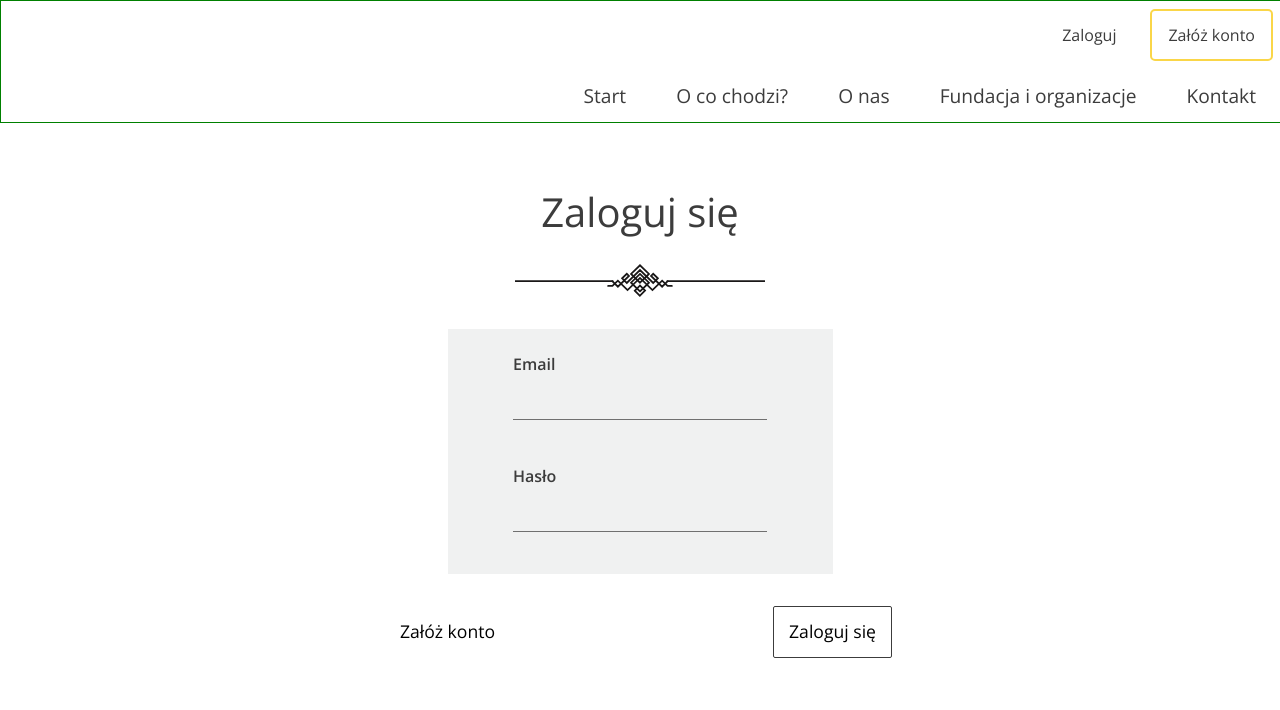
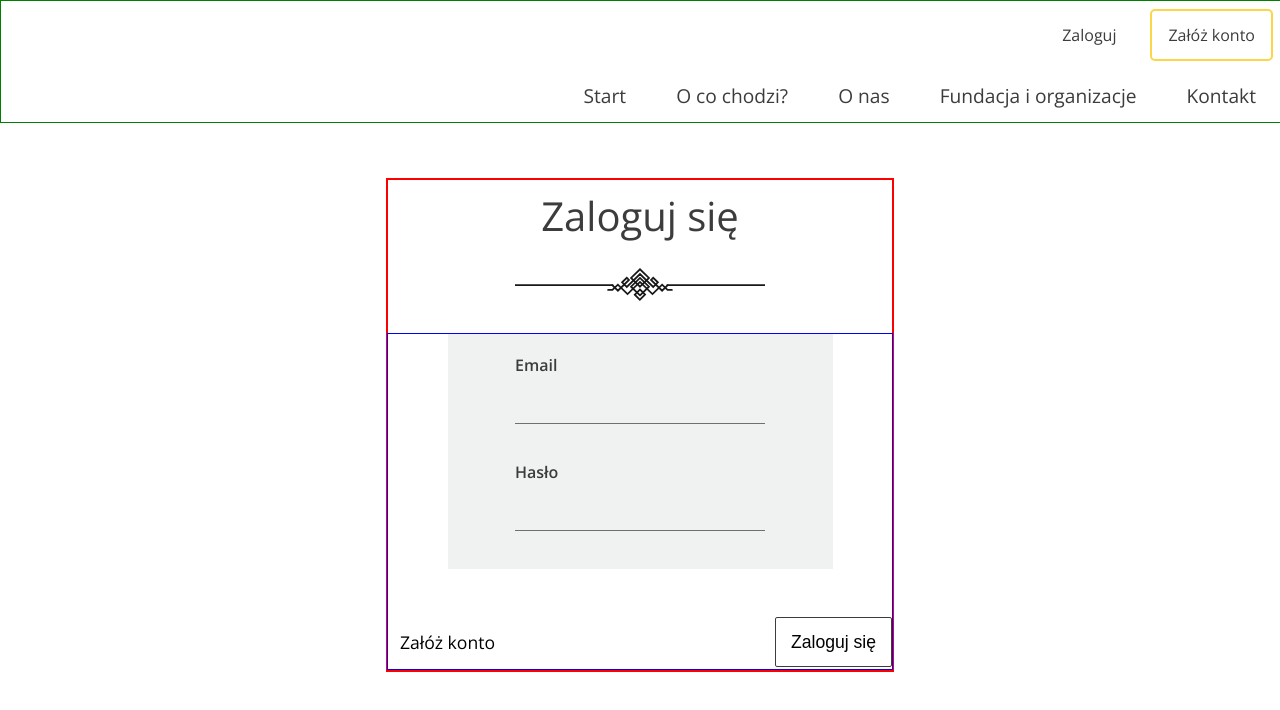
Before and after one commit to MartaSolo/oddaj-rzeczy, a React (Create React App) app: page /login in a window 1280 px wide. Shown: the top 710 px of the page. Built offline with nearby package versions, Linux system fonts and the light colour scheme.

Commit message:
edited logInForm, added attrubites, validation, states, styling for errors

```diff
--- a/src/components/atoms/AuthLink/AuthLink.scss
+++ b/src/components/atoms/AuthLink/AuthLink.scss
@@ -20,8 +20,7 @@
   }
 }
 
-.login__button-register,
-.login__button-login {
+.login__button-register {
   display: flex;
   justify-content: center;
   align-items: center;
@@ -31,17 +30,6 @@
   border: 1px solid $colorFontPrimary;
   font-size: 1.1rem;
   color: $colorFontSecondary;
-}
-.login__button-login {
-  background-color: $colorAccent;
-  @include mediumScreen {
-    background-color: transparent;
-    &:hover {
-      box-shadow: 8px 8px 17px -11px $colorFontPrimary;
-    }
-  }
-}
-.login__button-register {
   @include mediumScreen {
     border: 1px solid $colorBackgroundPrimary;
   }
--- a/src/components/atoms/Decoration/Decoration.scss
+++ b/src/components/atoms/Decoration/Decoration.scss
@@ -14,14 +14,14 @@
   width: 250px;
 }
 
-.steps__decoration,
-.login__content-decoration {
+.steps__decoration {
   margin-bottom: 2rem;
 }
 
 .about__text-decoration,
 .organizations__content-decoration,
-.contact__text-decoration {
+.contact__text-decoration,
+.login__content-decoration {
   margin-bottom: 1rem;
 }
 
@@ -30,3 +30,9 @@
     margin-bottom: 2rem;
   }
 }
+
+.login__content-decoration {
+  @include mediumScreen {
+    margin-bottom: 2rem;
+  }
+}
--- a/src/components/molecules/LogInForm/LogInForm.js
+++ b/src/components/molecules/LogInForm/LogInForm.js
@@ -1,31 +1,115 @@
+import { useState } from "react";
+import AuthLink from "../../atoms/AuthLink";
+import regexEmail from "../../../utils/regexEmail";
 import "./LogInForm.scss";
 
 const LogInForm = () => {
+  const [logInForm, setLogInForm] = useState({ email: "", password: "" });
+  // console.log("logInForm", logInForm);
+  const [logInFormError, setLogInFormError] = useState({
+    email: "",
+    password: "",
+  });
+  // console.log("logInFormError", logInFormError);
+
+  const handleChange = (e) => {
+    const { name, value } = e.target;
+    setLogInForm((prev) => {
+      return {
+        ...prev,
+        [name]: value,
+      };
+    });
+  };
+
+  const logInFormValidation = () => {
+    let isValid = true;
+
+    if (logInForm.email.length === 0 || !regexEmail.test(logInForm.email)) {
+      setLogInFormError((prev) => {
+        return { ...prev, email: "Podany email jest nieprawidłowy!" };
+      });
+      isValid = false;
+    }
+    if (logInForm.password.length < 6) {
+      setLogInFormError((prev) => {
+        return {
+          ...prev,
+          password: "Podane hasło jest za krótkie!",
+        };
+      });
+      isValid = false;
+    }
+    return isValid;
+  };
+
+  const handleSubmit = (e) => {
+    e.preventDefault();
+    const isValid = logInFormValidation();
+    if (isValid) {
+      // send data to API
+      setLogInForm({ email: "", password: "" });
+      setLogInFormError({ email: "", password: "" });
+    }
+  };
+
   return (
-    <form className="login__content-form">
-      <div className="contact__form-inputs">
-        <div className="contact__form-input">
+    <form className="login__content-form" onSubmit={handleSubmit}>
+      <div className="login__form-inputs">
+        <div className="login__form-input">
           <label className="login__input-label" htmlFor="email">
             Email
           </label>
           <input
-            className="login__input-input"
+            className={
+              logInFormError.email
+                ? "login__input-input error"
+                : "login__input-input"
+            }
             type="email"
             id="email"
             name="email"
+            autoComplete="username"
+            value={logInForm.email}
+            onChange={handleChange}
           ></input>
+          {logInFormError.email && (
+            <span className="login__error-email">{logInFormError.email}</span>
+          )}
         </div>
-        <div className="contact__form-input">
+        <div className="login__form-input">
           <label className="login__input-label" htmlFor="password">
             Hasło
           </label>
           <input
-            className="login__input-input"
+            className={
+              logInFormError.password
+                ? "login__input-input error"
+                : "login__input-input"
+            }
             type="password"
-            id="password"
+            id="current-password"
             name="password"
+            autoComplete="current-password"
+            value={logInForm.password}
+            onChange={handleChange}
           ></input>
+          {logInFormError.password && (
+            <span className="login__error-password">
+              {logInFormError.password}
+            </span>
+          )}
         </div>
+      </div>
+      <div className="login__form-buttons">
+        <AuthLink
+          to="/register"
+          className="login__button-register"
+          text="Załóż konto"
+        />
+        <button className="login__button-login" type="submit">
+          Zaloguj się
+        </button>
       </div>
     </form>
   );
--- a/src/components/molecules/LogInForm/LogInForm.scss
+++ b/src/components/molecules/LogInForm/LogInForm.scss
@@ -1,29 +1,35 @@
 @import "../../../scss/settings/colors";
+@import "../../../scss/settings/mixins";
 
 .login__content-form {
+  border: 1px solid blue;
+  width: 100%;
+  display: flex;
+  flex-direction: column;
+  justify-content: center;
+  align-items: center;
+  .login__form-inputs {
     background-color: $colorFormBackground;
-  // border: 1px solid blue;
     width: 100%;
     max-width: 385px;
-  height: 245px;
+    height: 235px;
     display: flex;
+    flex-direction: column;
     justify-content: center;
     align-items: center;
-  .contact__form-inputs {
-    width: 254px;
-    .contact__form-input {
-      margin-bottom: 1rem;
-      &:first-child {
-        margin-bottom: 3rem;
   }
+}
+
+.login__form-input {
+  width: 250px;
   .login__input-label {
     display: block;
-        width: 100%;
     font-size: 1rem;
     font-weight: 600;
     margin-bottom: 2rem;
   }
   .login__input-input {
+    font-size: 1rem;
     padding: 0;
     display: block;
     width: 100%;
@@ -31,10 +37,76 @@
     background-color: $colorFormBackground;
     border-bottom: 1px solid $colorPagination;
     outline: none;
+    margin-bottom: 1rem;
+    &:focus {
+      border-bottom: 1px solid $colorAccent;
+    }
+  }
+  &:first-child {
+    .login__input-input {
+      margin-bottom: 2.5rem;
+    }
+  }
+}
+
+.login__form-input {
+  .login__input-input.error {
+    border-bottom: 1px solid $colorError;
+    margin-bottom: 0rem;
     &:focus {
       border-bottom: 1px solid $colorAccent;
     }
   }
 }
+
+.login__error-email,
+.login__error-password {
+  display: block;
+  color: $colorError;
+  font-size: 0.9rem;
+}
+
+.login__error-email {
+  margin-bottom: 1.6rem;
+}
+
+// Buttons
+.login__form-buttons {
+  margin-top: 1rem;
+  width: 100%;
+  display: flex;
+  justify-content: space-between;
+  @include mediumScreen {
+    margin-top: 3rem;
+  }
+  .login__button-register,
+  .login__button-login {
+    display: flex;
+    justify-content: center;
+    align-items: center;
+    width: 117px;
+    height: 50px;
+    border-radius: 2px;
+    border: 1px solid $colorFontPrimary;
+    font-size: 1.1rem;
+    color: $colorFontSecondary;
+  }
+  .login__button-login {
+    cursor: pointer;
+    background-color: $colorAccent;
+    @include mediumScreen {
+      background-color: transparent;
+      &:hover {
+        box-shadow: 8px 8px 17px -11px $colorFontPrimary;
       }
     }
+  }
+  .login__button-register {
+    @include mediumScreen {
+      border: 1px solid $colorBackgroundPrimary;
+      &:hover {
+        border: 1px solid $colorPaginationHover;
+      }
+    }
+  }
+}
--- a/src/components/pages/LogIn/LogIn.js
+++ b/src/components/pages/LogIn/LogIn.js
@@ -1,5 +1,4 @@
 import Decoration from "../../atoms/Decoration";
-import AuthLink from "../../atoms/AuthLink";
 import Header from "../../organisms/Header";
 import LogInForm from "../../molecules/LogInForm";
 import "./LogIn.scss";
@@ -14,18 +13,6 @@ const LogIn = () => {
           <Decoration className="login__content-decoration" />
           <LogInForm />
         </div>
-        <div className="login__content-buttons">
-          <AuthLink
-            to="/register"
-            className="login__button-register"
-            text="Załóż konto"
-          />
-          <AuthLink
-            to="/login"
-            className="login__button-login"
-            text="Zaloguj się"
-          />
-        </div>
       </section>
     </>
   );
--- a/src/components/pages/LogIn/LogIn.scss
+++ b/src/components/pages/LogIn/LogIn.scss
@@ -5,42 +5,26 @@
   height: calc(100vh - 70px);
   display: flex;
   flex-direction: column;
-  justify-content: center;
+  justify-content: flex-start;
   align-items: center;
-  // border: 1px solid red;
+  @include mediumScreen {
+    justify-content: center;
+  }
   .login__content {
-    // border: 1px solid orange;
+    border: 2px solid red;
     width: 100%;
-    max-width: 385px;
+    max-width: 504px;
     display: flex;
     flex-direction: column;
     justify-content: center;
     align-items: center;
     .login__content-title {
       text-align: center;
-      font-size: 2rem;
-      padding-bottom: 2rem;
+      font-size: 1.5rem;
+      padding: 1rem 0 1rem 0;
       @include mediumScreen {
         font-size: 2.5rem;
-      }
-    }
-  }
-  .login__content-buttons {
-    margin-top: 2rem;
-    width: 100%;
-    max-width: 504px;
-    display: flex;
-    justify-content: space-between;
-    .login__button-register {
-      margin-left: 1rem;
-      @include mediumScreen {
-        margin-left: 0;
-      }
-    }
-    .login__button-login {
-      margin-right: 1rem;
-      @include mediumScreen {
-        margin-right: 0;
+        padding-bottom: 2rem;
       }
     }
   }
```
Lines whose indentation alone changed are shown as unchanged.
